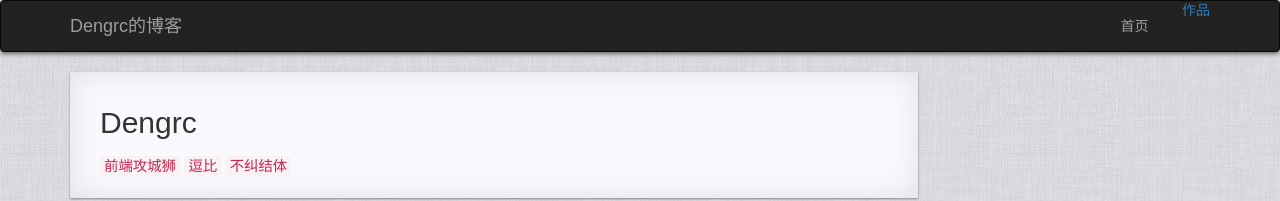
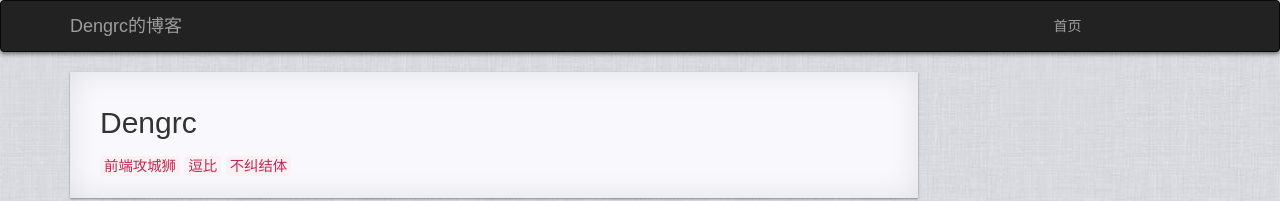
Before and after one commit to ADengrc/dengrc.github.io, a Jekyll site: the page built from index.md, in a window 1280 px wide. Shown: the top 201 px of the page. Built offline with Jekyll 4.4.1, drawn with Linux system fonts in a browser that asks for light colours.

Commit message:
update link

```diff
--- a/_includes/header.html
+++ b/_includes/header.html
@@ -19,7 +19,7 @@
           <li>
         {% endif %}
         <a href="{{ site.baseurl }}/">首页</a></li>
-        <a href="http://show.dengrc.com/">作品</a></li>
+        <li><a href="http://show.dengrc.com/"></a></li>
 
         {% for p in site.pages %}
           {% if p.title %}
```
